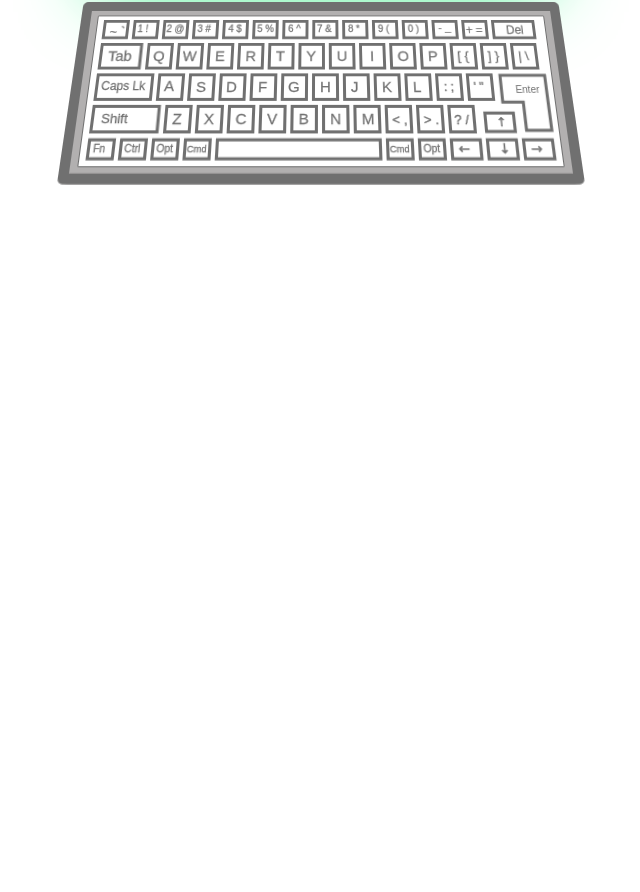
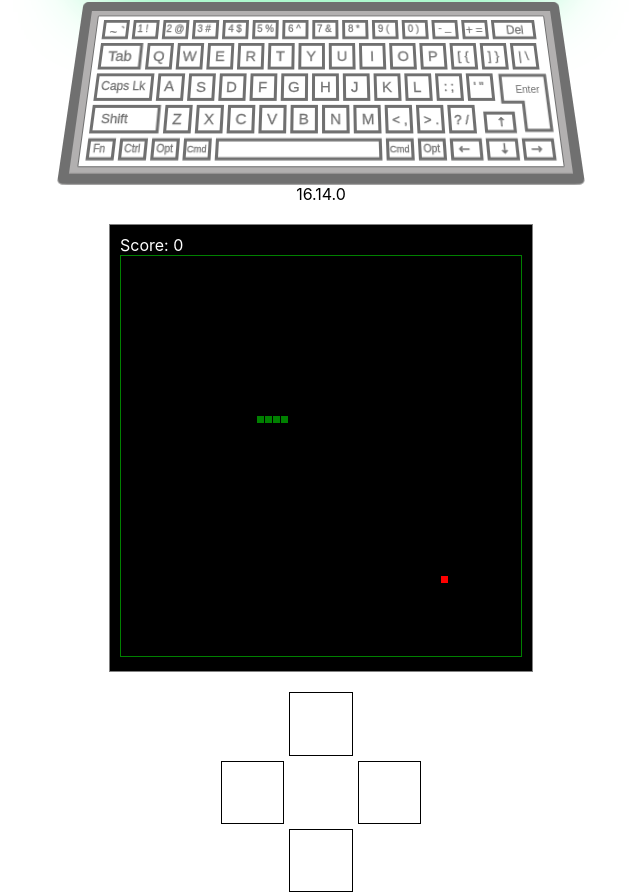
Before and after one commit to suvadeepchaudhuri/suvadeepchaudhuri.github.io, a React (Create React App) app: page /home in a window 1280 px wide. Shown: the part 415-1307 px from the top of the page, without its empty margins (319-959 px from the left). Before the commit the page ends 800 px from the top, so only its background shows below. Built offline with nearby package versions, Linux system fonts and the light colour scheme.

Commit message:
added game and dpad buttons

```diff
--- a/src/App.js
+++ b/src/App.js
@@ -65,7 +65,10 @@ class App extends React.Component {
     }
     return (
       <GlobalProvider>
-        <div className="app">
+        <GlobalConsumer>
+          {(globalContextProps) => {
+            return (
+              <div className={"app " + globalContextProps.theme}>
                 <Router>
                   <header className="app-header">
                     {menuButton}
@@ -121,22 +124,17 @@ class App extends React.Component {
                           </NavLink>
                         </li>
                       </ul>
-                <GlobalConsumer>
-                  {(props) => {
-                    return (
                       <div className="app-controls">
                         <button
-                          onClick={props.toggleTheme}
+                          className="toggle-theme-button"
+                          onClick={globalContextProps.toggleTheme}
                           aria-label="Toggle Dark Mode"
                         >
                           <ThemeIcon
-                            className={"theme_button " + props.theme}
+                            className={"theme-icon " + globalContextProps.theme}
                           />
                         </button>
                       </div>
-                    );
-                  }}
-                </GlobalConsumer>
                     </nav>
                   </header>
                   <Redirect exact from="/" to="/home" />
@@ -157,6 +155,9 @@ class App extends React.Component {
                   </Switch>
                 </Router>
               </div>
+            );
+          }}
+        </GlobalConsumer>
       </GlobalProvider>
     );
   }
--- a/src/App.scss
+++ b/src/App.scss
@@ -5,10 +5,13 @@
   display: flex;
   flex-flow: column;
   align-items: center;
-  // background-color: black;
   min-height: 100vh;
   overflow-x: hidden;
   font-size: $default-font-size;
+
+  &.dark {
+    background-color: $background-color-dark;
+  }
 }
 
 .app-header {
@@ -70,14 +73,7 @@ a {
   }
 }
 
-.app-navigation {
-  display: flex;
-  justify-content: flex-end;
-  align-items: center;
-  margin-right: 5px;
-
-  .app-controls {
-    button  {
+.toggle-theme-button {
   width: 25px;
   height: 25px;
   display: block;
@@ -88,15 +84,44 @@ a {
     @include easeOut(0.2s);
     &.light {
       fill: gray;
+      stroke: white;
     }
     &.dark {
       fill: #333;
-          transform: rotate(180deg)
+      stroke: white;
+      stroke-width: 0.5;
+      transform: rotate(180deg);
+    }
+  }
 }
 
-      }
+.app-navigation {
+  display: flex;
+  justify-content: flex-end;
+  align-items: center;
+  margin-right: 5px;
 
-    }
+  .app-controls {
+    // button {
+    //   width: 25px;
+    //   height: 25px;
+    //   display: block;
+    //   position: relative;
+    //   border: none;
+
+    //   svg {
+    //     @include easeOut(0.2s);
+    //     &.light {
+    //       fill: gray;
+    //     }
+    //     &.dark {
+    //       fill: #333;
+    //       stroke: white;
+    //       stroke-width: 0.5;
+    //       transform: rotate(180deg);
+    //     }
+    //   }
+    // }
   }
 
   .home-menu {
@@ -156,6 +181,21 @@ a {
     transform: translateX(-100%);
   }
 
+  .app-controls {
+    width: 100%;
+    display: flex;
+    justify-content: center;
+    .toggle-theme-button {
+      &.light {
+        fill: rgba(gray, 1);
+      }
+      &.dark {
+        fill: rgba(#333, 1);
+      }
+    }
+
+  }
+
   .home-menu {
     display: flex;
     flex-flow: column;
@@ -164,7 +204,7 @@ a {
     list-style: none;
     font-size: 1rem;
     width: 100%;
-    height: 100%;
+    height: 50%;
     text-transform: uppercase;
     font-weight: lighter;
     color: white;
--- a/src/components/GameConsole/GameConsole.js
+++ b/src/components/GameConsole/GameConsole.js
@@ -2,23 +2,62 @@ import React from "react";
 import "./GameConsole.scss";
 import SnakeGame from "./Games/SnakeGame/SnakeGame";
 
-export default function GameConsole() {
-  return (
-    <div>
-      <div className="console-screen">
-        <SnakeGame />
+const KEYCODE_LEFT = 37;
+const KEYCODE_UP = 38;
+const KEYCODE_RIGHT = 39;
+const KEYCODE_DOWN = 40;
+
+// TODO: try to make this a functional component
+export default class GameConsole extends React.Component {
+  constructor(props) {
+    super(props);
+    this.snakeGame = React.createRef();
+    // this.handleClick = this.handleClick.bind(this)
+  }
+
+  handleClick(keycode) {
+    console.log(keycode);
+    console.log(this);
+    this.snakeGame.current.handleKeyDown({
+      keyCode: keycode,
+      preventDefault: () => {},
+    });
+  }
+
+  render() {
+    return (
+      <div className="game-console">
+        {React.version}
+        <div className="console-screen">
+          <SnakeGame ref={this.snakeGame} />
+        </div>
+        <div className="dpad">
+          <div
+            className="dpad-up"
+            onClick={() => {
+              this.handleClick(KEYCODE_UP);
+            }}
+          ></div>
+          <div
+            className="dpad-left"
+            onClick={() => {
+              this.handleClick(KEYCODE_LEFT);
+            }}
+          ></div>
+          <div
+            className="dpad-right"
+            onClick={() => {
+              this.handleClick(KEYCODE_RIGHT);
+            }}
+          ></div>
+          <div
+            className="dpad-down"
+            onClick={() => {
+              this.handleClick(KEYCODE_DOWN);
+            }}
+          ></div>
+        </div>
       </div>
-      <div className="console-dpad">
-        <div className="dpad-key">1</div>
-        <div className="dpad-key">2</div>
-        <div className="dpad-key">3</div>
-        <div className="dpad-key">4</div>
-        <div className="dpad-key">5</div>
-        <div className="dpad-key">6</div>
-        <div className="dpad-key">7</div>
-        <div className="dpad-key">8</div>
-        <div className="dpad-key">9</div>
-      </div>
-    </div>
-  );
+    );
+  }
 }
--- a/src/components/GameConsole/GameConsole.scss
+++ b/src/components/GameConsole/GameConsole.scss
@@ -1,3 +1,7 @@
+.game-console {
+  display: flex;
+  flex-flow: column;
+  align-items: center;
   .console-screen {
     // width: 500px;
     // height: 400px;
@@ -9,13 +13,66 @@
     justify-content: center;
   }
 
-.console-dpad {
+  .dpad {
+    width: 200px;
+    height: 200px;
+
+    & * {
+      border: 1px solid black;
+      position: relative;
+    }
+
     display: grid;
-  grid-template-columns: auto auto auto;
-  grid-gap: 10px;
-  width: 50%;
+    grid-template-columns: repeat(3, 1fr);
+    grid-template-rows: repeat(3, 1fr);
+    gap: 5px 5px;
+    grid-template-areas:
+      ". dpad-up ."
+      "dpad-left . dpad-right"
+      ". dpad-down .";
+  }
 
-  div {
-    text-align: center;
+  .dpad-up { grid-area: dpad-up; }
+
+  .dpad-left { grid-area: dpad-left; }
+
+  .dpad-right { grid-area: dpad-right; }
+
+  .dpad-down { grid-area: dpad-down; }
+
+  @media all and (-ms-high-contrast:none) {
+    .dpad {
+      display: -ms-grid;
+      -ms-grid-columns: repeat(3, 1fr);
+      -ms-grid-rows: repeat(3, 1fr);
+    }
+
+    .dpad-up {
+      -ms-grid-row: 1;
+      -ms-grid-row-span: 1;
+      -ms-grid-column: 2;
+      -ms-grid-column-span: 1;
+    }
+
+    .dpad-left {
+      -ms-grid-row: 2;
+      -ms-grid-row-span: 1;
+      -ms-grid-column: 1;
+      -ms-grid-column-span: 1;
+    }
+
+    .dpad-right {
+      -ms-grid-row: 2;
+      -ms-grid-row-span: 1;
+      -ms-grid-column: 3;
+      -ms-grid-column-span: 1;
+    }
+
+    .dpad-down {
+      -ms-grid-row: 3;
+      -ms-grid-row-span: 1;
+      -ms-grid-column: 2;
+      -ms-grid-column-span: 1;
     }
   }
+}
--- a/src/components/GameConsole/Games/SnakeGame/SnakeGame.js
+++ b/src/components/GameConsole/Games/SnakeGame/SnakeGame.js
@@ -111,7 +111,7 @@ currentTouchKeycode = 39;
     requestAnimationFrame(this.loop);
 
     // slow game loop to 15 fps instead of 60 (60/15 = 4)
-    if (++this.count < 6) {
+    if (++this.count < 2) {
       return;
     }
 
--- a/src/routes/Home/Home.js
+++ b/src/routes/Home/Home.js
@@ -7,7 +7,7 @@ export default function Home() {
   return (
     <div className="home">
       <System />
-      {/* <GameConsole /> */}
+      <GameConsole />
     </div>
   );
 }
--- a/src/styles/_variables.scss
+++ b/src/styles/_variables.scss
@@ -9,3 +9,4 @@ $tablet: 1170px;
 $widescreen: 1171px;
 $wood: #654321;
 $wood-dark: #3f2a14;
+$background-color-dark: #2b2b2b;
--- a/src/styles/common.scss
+++ b/src/styles/common.scss
@@ -4,5 +4,6 @@ button {
     border: 1px solid lightgray;
     &:focus {
         outline: none;
+        background-color: transparent;
     }
 }
```
Also changed, not shown: src/theme_icon.svg. Lines whose indentation alone changed are shown as unchanged.
